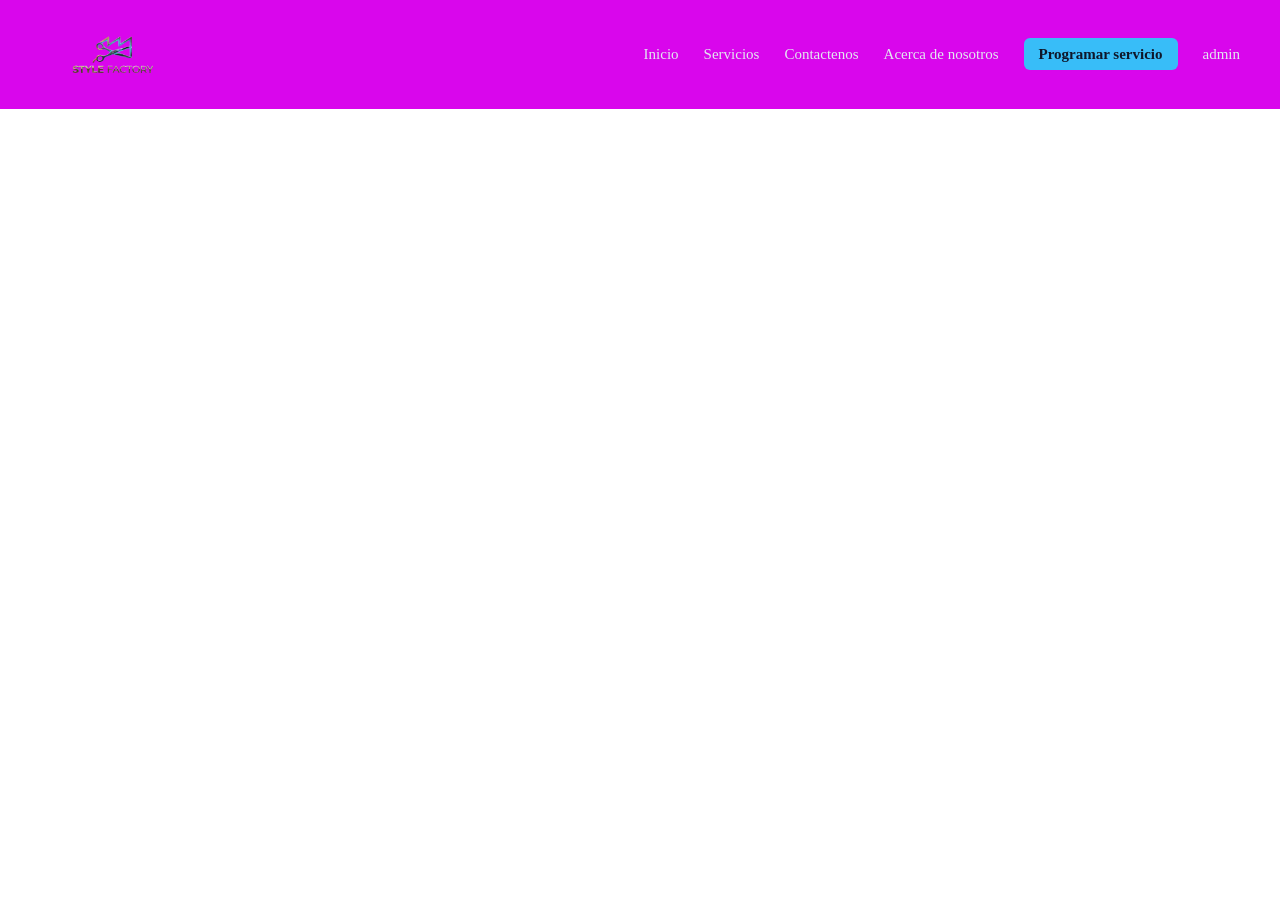
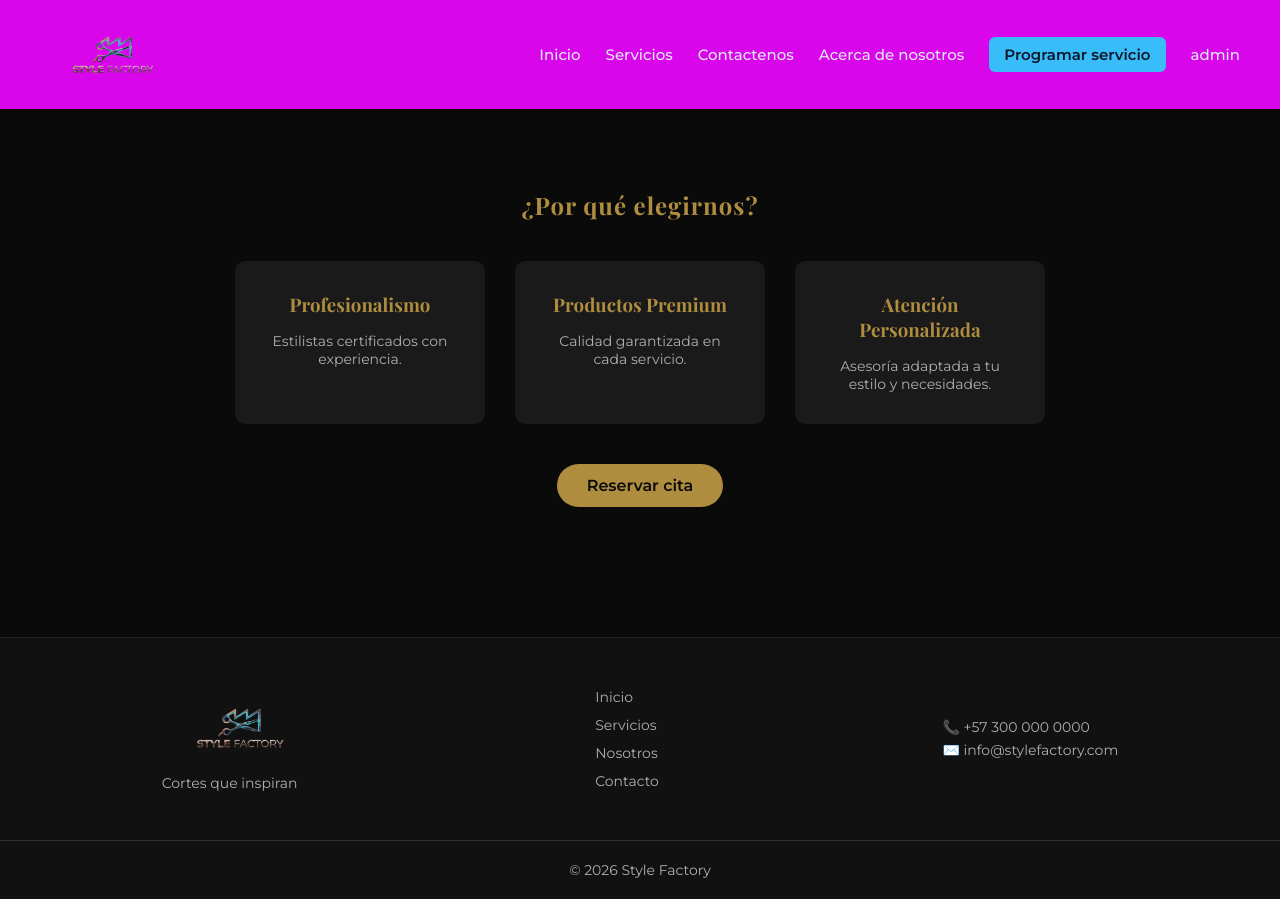
Before and after one commit to LuisERodriguezPa/Style-Factory, a plain HTML site: page index.html in a window 1280 px wide. Before the commit the page ends 800 px from the top, so only its background shows below. Drawn offline with nearby package versions, Linux system fonts and the light colour scheme; files whose address does not match are found by name.

Commit message:
Sección Qué nos diferencia, footer y boton principal

```diff
--- a/assets/css/main.css
+++ b/assets/css/main.css
@@ -0,0 +1,125 @@
+body {
+    font-family: 'Montserrat', sans-serif;
+    background-color: #0a0a0a;
+    color: white;
+}
+
+h1, h2, h3 {
+    font-family: 'Playfair Display', serif;
+}
+
+h2 {
+    letter-spacing: 1px;
+}
+
+
+.diferencias {
+    padding: 80px 20px;
+    text-align: center;
+    background: #0a0a0a;
+}
+
+.diferencias h2 {
+    color: #AE8D3E;
+    margin-bottom: 40px;
+}
+
+.diferencias-grid {
+    display: flex;
+    justify-content: center;
+    gap: 30px;
+    flex-wrap: wrap;
+    margin-bottom: 40px;
+}
+
+.card {
+    background: #1A1A1A;
+    padding: 30px;
+    width: 250px;
+    border-radius: 10px;
+    transition: 0.3s;
+    border: 1px solid transparent;
+}
+
+.card:hover {
+    transform: translateY(-8px);
+    border: 1px solid #AE8D3E;
+}
+
+.card h3 {
+    color: #AE8D3E;
+    margin-bottom: 15px;
+}
+
+.card p {
+    color: #B5ADAD;
+    font-size: 14px;
+}
+
+.cta-container {
+    margin-top: 30px;
+}
+
+.btn-principal {
+    background: #AE8D3E;
+    color: #0a0a0a;
+    border: none;
+    padding: 12px 30px;
+    font-weight: bold;
+    cursor: pointer;
+    border-radius: 25px;
+    transition: 0.3s;
+    text-decoration: none;
+    display: inline-block;
+}
+
+.btn-principal:hover {
+    background: #522676;
+    color: white;
+    transform: scale(1.05);
+}
+
+.footer {
+    background: #111;
+    color: #B5ADAD;
+    margin-top: 50px;
+    font-size: 14px;
+    border-top: 1px solid #222;
+}
+
+.footer-content {
+    display: flex;
+    justify-content: space-around;
+    align-items: center;
+    flex-wrap: wrap;
+    padding: 40px 20px;
+}
+
+.footer-links a {
+    color: #B5ADAD;
+    text-decoration: none;
+    display: block;
+    margin: 10px 0;
+    transition: 0.3s;
+}
+
+.footer-links a:hover {
+    color: #AE8D3E;
+}
+
+.footer-contact p {
+    margin: 5px 0;
+}
+
+.footer-copyright {
+    text-align: center;
+    padding: 20px;
+    border-top: 1px solid #333;
+}
+
+@media (max-width: 768px) {
+    .card {
+        width: 100%;
+        max-width: 300px;
+    }
+}
--- a/index.html
+++ b/index.html
@@ -3,11 +3,75 @@
 <head>
     <meta charset="UTF-8">
     <meta name="viewport" content="width=device-width, initial-scale=1.0">
+    <link rel="stylesheet" href="assets/css/main.css">
+    <link href="https://fonts.googleapis.com/css2?family=Playfair+Display:wght@400;500;600;700&family=Montserrat:wght@300;400;500;600&display=swap" rel="stylesheet">
+
     <title>Inicio</title>
 </head>
+
 <body>
+
+
     <div id="navbar-container"></div>
 
+
+    <section class="diferencias">
+        <h2>¿Por qué elegirnos?</h2>
+
+        <div class="diferencias-grid">
+
+            <div class="card">
+                <h3>Profesionalismo</h3>
+                <p>Estilistas certificados con experiencia.</p>
+            </div>
+
+            <div class="card">
+                <h3>Productos Premium</h3>
+                <p>Calidad garantizada en cada servicio.</p>
+            </div>
+
+            <div class="card">
+                <h3>Atención Personalizada</h3>
+                <p>Asesoría adaptada a tu estilo y necesidades.</p>
+            </div>
+
+        </div>
+
+
+        <div class="cta-container">
+            <a href="#" class="btn-principal">Reservar cita</a>
+        </div>
+    </section>
+
+
+    <footer class="footer">
+        <div class="footer-content">
+
+            <div class="footer-logo">
+                <img src="assets/images/styleFactory-logo.png" alt="Style Factory Logo" width="150">
+                <p>Cortes que inspiran</p>
+            </div>
+
+            <div class="footer-links">
+                <a href="#">Inicio</a>
+                <a href="#">Servicios</a>
+                <a href="pages/aboutUs/aboutUs.html">Nosotros</a>
+                <a href="pages/contact/contact.html">Contacto</a>
+            </div>
+
+            <div class="footer-contact">
+                <p>📞 +57 300 000 0000</p>
+                <p>✉️ info@stylefactory.com</p>
+            </div>
+
+        </div>
+
+        <div class="footer-copyright">
+            <p>© 2026 Style Factory</p>
+        </div>
+    </footer>
+
     <script src="assets/js/main.js"></script>
+
 </body>
 </html>
```
